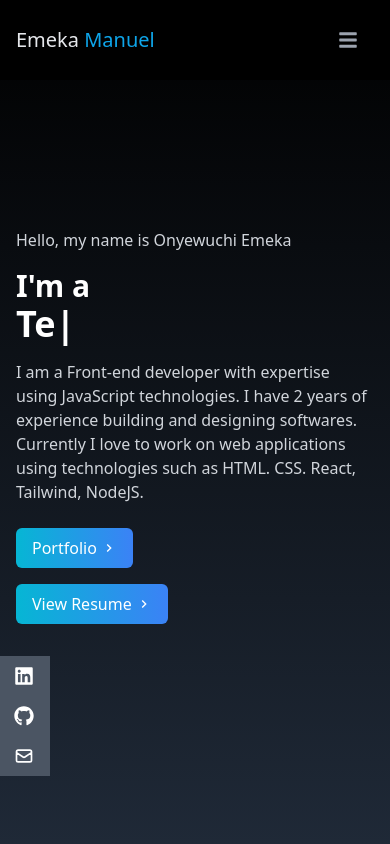
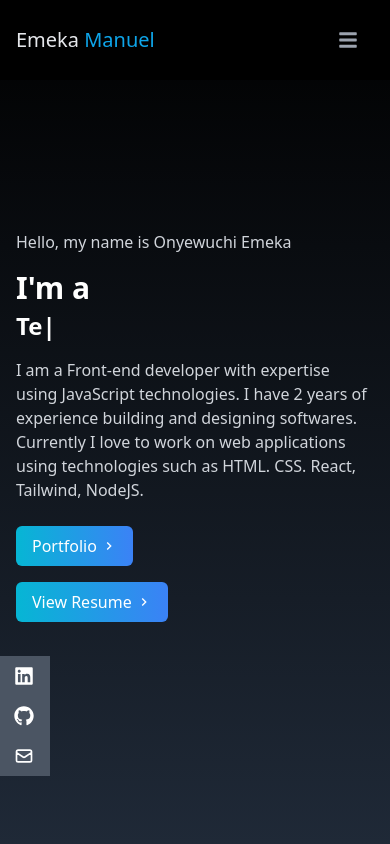
Before and after one commit to EmekaManuel/my-portfolio, a React (Create React App) app: page / in a window 390 px wide. Shown: the top 844 px of the page. Built offline with nearby package versions, Linux system fonts and the light colour scheme; the HTML template or start-up script is replaced by a standard one.

Commit message:
updated changes

```diff
--- a/src/components/Home.jsx
+++ b/src/components/Home.jsx
@@ -34,7 +34,7 @@ const Home = () => {
           <TypeAnimation
             sequence={[" Developer", 2000, "Technical Writer", 2000]}
             speed={50}
-            className="text-white text-4xl sm:text-5xl font-bold"
+            className="text-white text-2xl sm:text-5xl font-bold"
             wrapper="span"
             repeat={Infinity}
           />
--- a/src/components/SocialLinks.jsx
+++ b/src/components/SocialLinks.jsx
@@ -1,7 +1,6 @@
 import React from 'react'
 import { FaGithub, FaLinkedin } from 'react-icons/fa'
 import {HiOutlineMail} from 'react-icons/hi'
-import {BsFillPersonLinesFill} from 'react-icons/bs'
 
 
 
```
